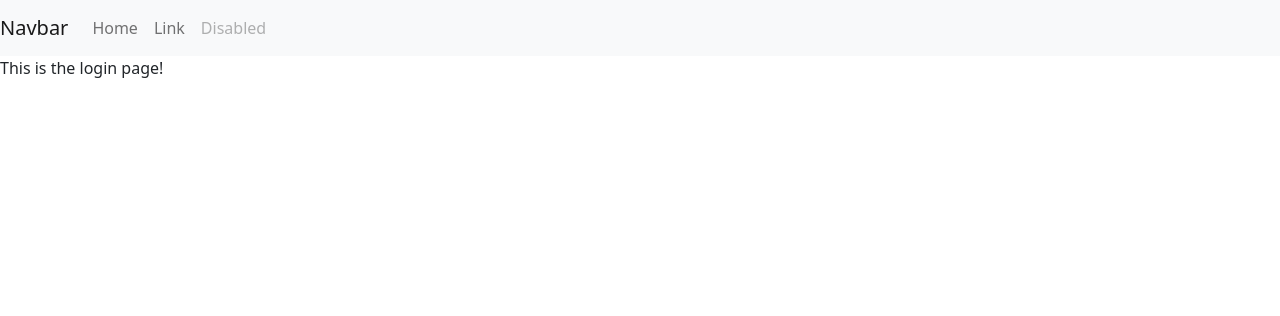
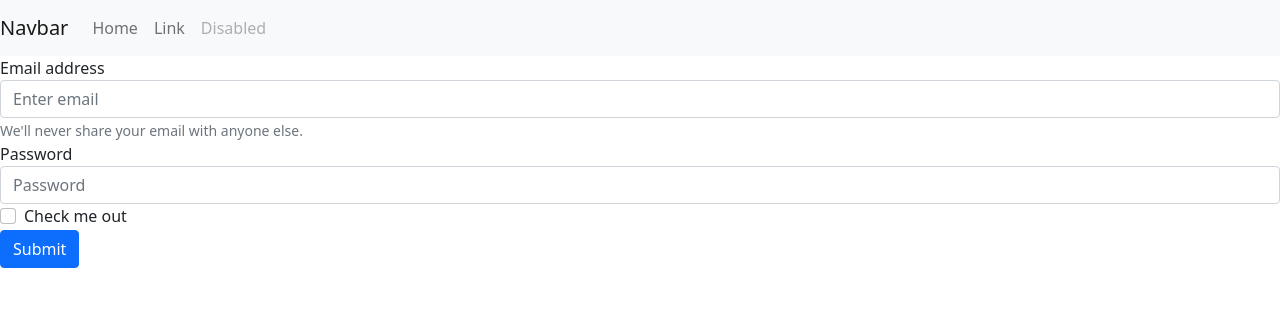
Before and after one commit to nwelter1/fastAPI-alumni-walkthrough, a FastAPI app: template templates/pages/login.html in a window 1280 px wide. Shown: the top 316 px of the page. Run offline with FastAPI, Linux system fonts and the light colour scheme; the template is opened without the code that fills it, so the values that code supplies are empty; some libraries are stand-ins or nearby versions.

Commit message:
form submission for login

```diff
--- a/crud.py
+++ b/crud.py
@@ -8,6 +8,9 @@ def get_user(db: Session, user_id: int):
 
 
 def get_user_by_email(db: Session, email: str):
+    return db.query(models.User).filter(models.User.email == email).first()
+
+def get_user_by_email_pw(db: Session, email: str, password: str):
     return db.query(models.User).filter(models.User.email == email).first()
 
 
--- a/main.py
+++ b/main.py
@@ -1,5 +1,5 @@
 from datetime import datetime
-from fastapi import FastAPI, Request, APIRouter, Depends, HTTPException, Header
+from fastapi import FastAPI, Request, APIRouter, Depends, HTTPException, Header, Form
 from typing import Optional, List
 from fastapi.responses import HTMLResponse
 from fastapi.staticfiles import StaticFiles
@@ -91,3 +91,23 @@ def read_jobs(user_id: str, x_access_token: str = Header(...), skip: int = 0,  l
         return jobs
     else:
         return {'eror':'pls'}
+
+
+
+
+# page routes
+@app.get('/loginpage', response_class=HTMLResponse)
+def login(request: Request):
+    print(request.method)
+    return templates.TemplateResponse('pages/login.html', {'request': request})
+
+@app.post('/login')
+async def login_post(email: str = Form(...), password: str = Form(...), db: Session = Depends(get_db)):
+    print(email,password)
+    db_user = crud.get_user_by_email(db, email=email)
+    if db_user is None:
+        raise HTTPException(status_code=404, detail="User not found")
+    if not db_user.verify_password(password):
+        raise HTTPException(status_code=401, detail="Invalid Password for User")
+    else:
+        return templates.TemplateResponse('pages/profile.html', {'user': db_user})
--- a/templates/pages/login.html
+++ b/templates/pages/login.html
@@ -1,4 +1,22 @@
 {% extends 'base/base.html' %}
 {% block content %}
-    This is the login page!
+<div>
+    <form method="POST" action="/login/">
+        <div class="form-group">
+          <label for="exampleInputEmail1">Email address</label>
+          <input name='email' type="email" class="form-control" id="exampleInputEmail1" aria-describedby="emailHelp" placeholder="Enter email">
+          <small id="emailHelp" class="form-text text-muted">We'll never share your email with anyone else.</small>
+        </div>
+        <div class="form-group">
+          <label for="exampleInputPassword1">Password</label>
+          <input name='password' type="password" class="form-control" id="exampleInputPassword1" placeholder="Password">
+        </div>
+        <div class="form-check">
+          <input type="checkbox" class="form-check-input" id="exampleCheck1">
+          <label class="form-check-label" for="exampleCheck1">Check me out</label>
+        </div>
+        <button type="submit" class="btn btn-primary">Submit</button>
+      </form>
+</div>
+
 {% endblock content %}
```
